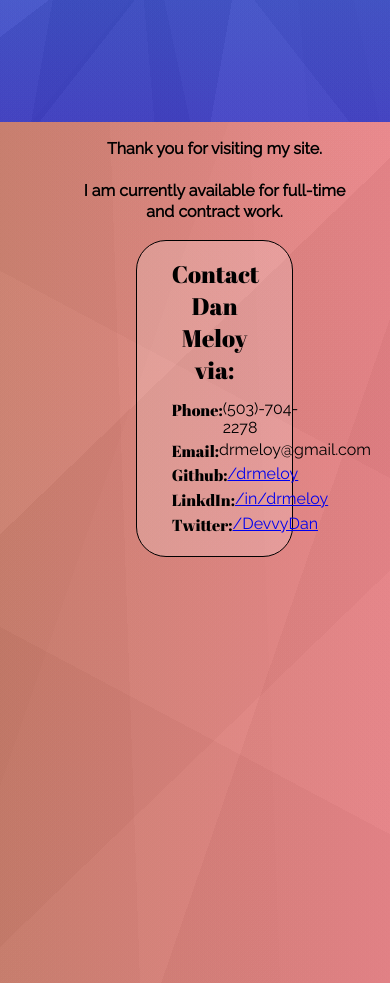
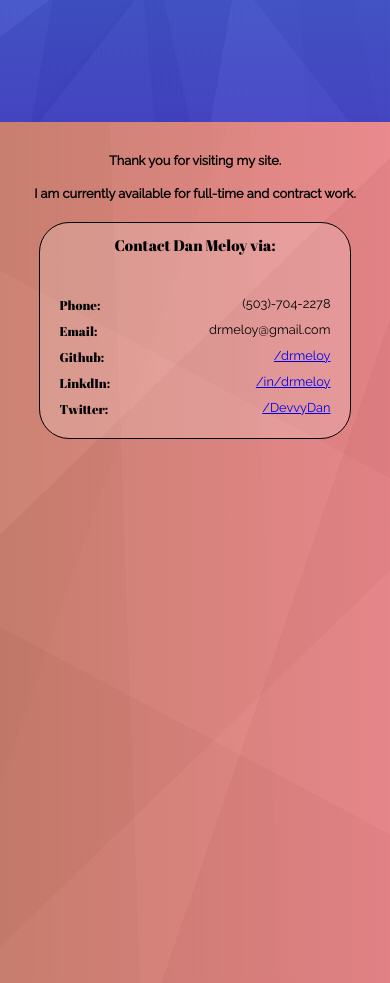
Before and after one commit to drmeloy/danmeloy.dev_react, a React app: page / in a window 390 px wide. Shown: the part 5583-6566 px from the top of the page. Built offline with nearby package versions, Linux system fonts and the light colour scheme; a web font is replaced by a local one.

Commit message:
media queries added to Contact

```diff
--- a/src/components/Contact/Contact.css
+++ b/src/components/Contact/Contact.css
@@ -47,9 +47,44 @@
       display: flex;
       justify-content: space-between;
     }
+
+    a {
+      transition: .3s;
+    }
+
+    a:hover {
+      color: #ffffffcc;
+      transition: .3s;
+    }
+
+    @media (min-width: 10px) and (max-width: 720px){
+      font-size: .8em;
+    }
+
+    @media (max-width: 1025px){
+      width: 80%;
+      padding: 3% 5%;
+
+      .Via {
+        font-size: 1.2em;
+      }
+    }
   }
 
+  @media (min-width: 10px) and (max-width: 720px){
+    .Message {
+      font-size: .8em;
+    }
+  }
 
+  @media (max-width: 1025px){
+    padding-left: 0;
+    padding-top: 3%;
+
+    .Message {
+      width: 90%;
+    }
+  }
 
   background: linear-gradient(316deg, rgba(111, 111, 111, 0.05) 0%, rgba(111, 111, 111, 0.05) 33.333%,rgba(22, 22, 22, 0.05) 33.333%, rgba(22, 22, 22, 0.05) 66.666%,rgba(163, 163, 163, 0.05) 66.666%, rgba(163, 163, 163, 0.05) 99.999%),linear-gradient(28deg, rgba(4, 4, 4, 0.05) 0%, rgba(4, 4, 4, 0.05) 33.333%,rgba(101, 101, 101, 0.05) 33.333%, rgba(101, 101, 101, 0.05) 66.666%,rgba(11, 11, 11, 0.05) 66.666%, rgba(11, 11, 11, 0.05) 99.999%),linear-gradient(268deg, rgba(222, 222, 222, 0.05) 0%, rgba(222, 222, 222, 0.05) 33.333%,rgba(194, 194, 194, 0.05) 33.333%, rgba(194, 194, 194, 0.05) 66.666%,rgba(122, 122, 122, 0.05) 66.666%, rgba(122, 122, 122, 0.05) 99.999%),linear-gradient(109deg, rgba(141, 141, 141, 0.05) 0%, rgba(141, 141, 141, 0.05) 33.333%,rgba(182, 182, 182, 0.05) 33.333%, rgba(182, 182, 182, 0.05) 66.666%,rgba(59, 59, 59, 0.05) 66.666%, rgba(59, 59, 59, 0.05) 99.999%),linear-gradient(90deg, rgb(221, 131, 111),rgb(254, 136, 141));
 }
```
